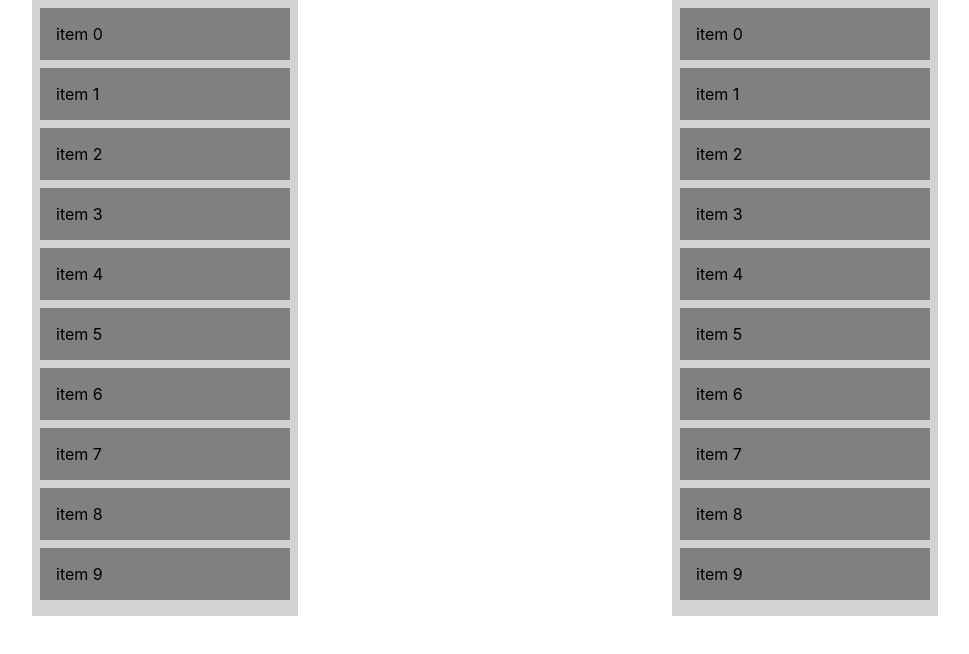
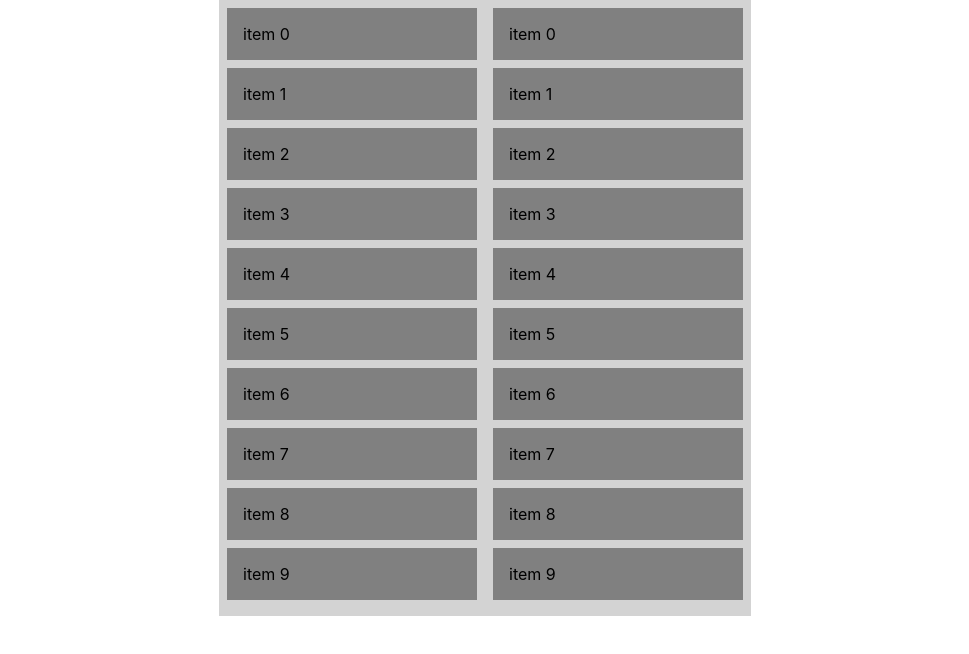
Before and after one commit to Lokor4ik/KanbanBoard, a React (Create React App) app: page / in a window 1280 px wide. Shown: the top 654 px of the page, without its empty margins (155-1124 px from the left). Built offline with nearby package versions, Linux system fonts and the light colour scheme.

Commit message:
added new style

```diff
--- a/src/App.css
+++ b/src/App.css
@@ -1,4 +1,5 @@
 .board-wrapper {
   display: flex;
-  justify-content: space-around;
+  justify-content: center;
+  height: 100%;
 }
```
